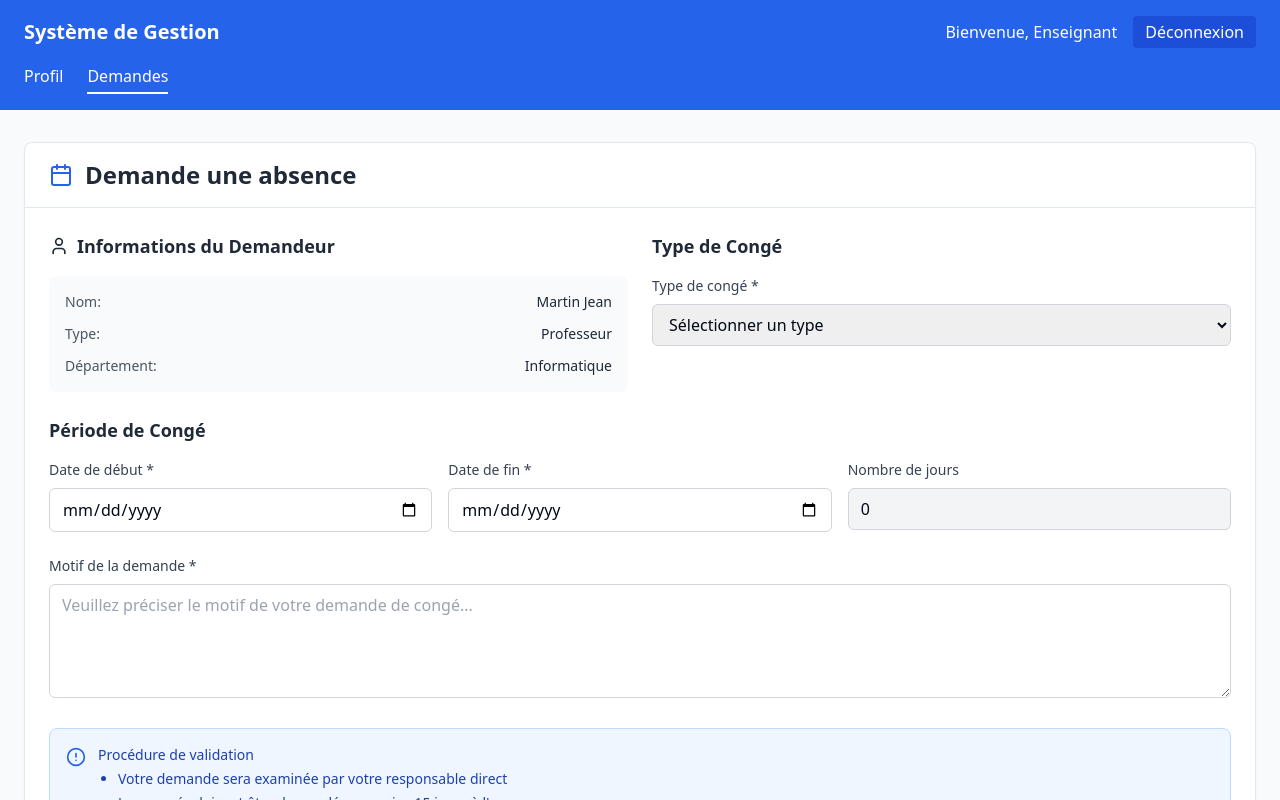
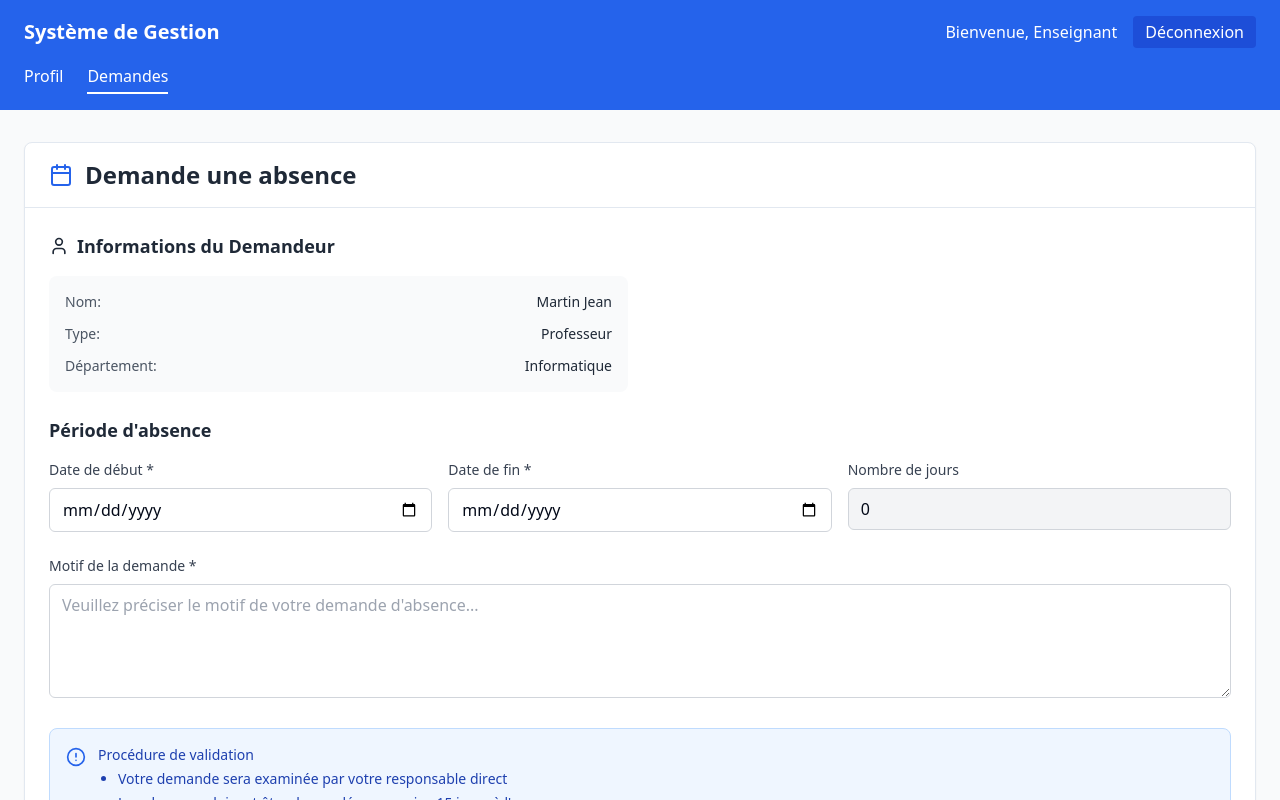
Before and after one commit to mariamguerraf/Systeme-de-Gestion-des-Ressources-Humaines-et-des-Demandes-Administratives, a React (Vite) app: page /enseignant/absence in a window 1280 px wide. Shown: the top 800 px of the page. Built offline with nearby package versions, Linux system fonts and the light colour scheme.

Commit message:
modification

```diff
--- a/src/pages/enseignant/AbsencePage.tsx
+++ b/src/pages/enseignant/AbsencePage.tsx
@@ -97,38 +97,11 @@ const AbsencePage = () => {
 				  </div>
 				</div>
 			  </div>
-
-			  {/* Type de congé */}
-			  <div className="space-y-4">
-				<h3 className="text-lg font-semibold text-gray-800">Type de Congé</h3>
-
-				<div>
-				  <label className="block text-sm font-medium text-gray-700 mb-2">
-					Type de congé *
-				  </label>
-				  <select
-					name="typeConge"
-					value={formData.typeConge}
-					onChange={handleInputChange}
-					className="w-full px-3 py-2 border border-gray-300 rounded-md focus:outline-none focus:ring-2 focus:ring-blue-500"
-					required
-				  >
-					<option value="">Sélectionner un type</option>
-					<option value="annuel">Congé Annuel</option>
-					<option value="rtt">RTT</option>
-					<option value="maladie">Congé Maladie</option>
-					<option value="maternite">Congé Maternité</option>
-					<option value="paternite">Congé Paternité</option>
-					<option value="formation">Congé Formation</option>
-					<option value="exceptionnel">Congé Exceptionnel</option>
-				  </select>
-				</div>
-			  </div>
 			</div>
 
 			{/* Période de congé */}
 			<div className="mt-6 space-y-4">
-			  <h3 className="text-lg font-semibold text-gray-800">Période de Congé</h3>
+			  <h3 className="text-lg font-semibold text-gray-800">Période d'absence </h3>
 
 			  <div className="grid grid-cols-1 md:grid-cols-3 gap-4">
 				<div>
@@ -185,7 +158,7 @@ const AbsencePage = () => {
 				onChange={handleInputChange}
 				rows={4}
 				className="w-full px-3 py-2 border border-gray-300 rounded-md focus:outline-none focus:ring-2 focus:ring-blue-500"
-				placeholder="Veuillez préciser le motif de votre demande de congé..."
+				placeholder="Veuillez préciser le motif de votre demande d'absence..."
 				required
 			  />
 			</div>
@@ -198,7 +171,7 @@ const AbsencePage = () => {
 				  <p className="font-medium mb-1">Procédure de validation</p>
 				  <ul className="list-disc pl-5 space-y-1">
 					<li>Votre demande sera examinée par votre responsable direct</li>
-					<li>Les congés doivent être demandés au moins 15 jours à l'avance</li>
+					<li>Les absences doivent être demandées au moins 15 jours à l'avance</li>
 					<li>Vous recevrez une notification par email concernant l'approbation</li>
 				  </ul>
 				</div>
```
